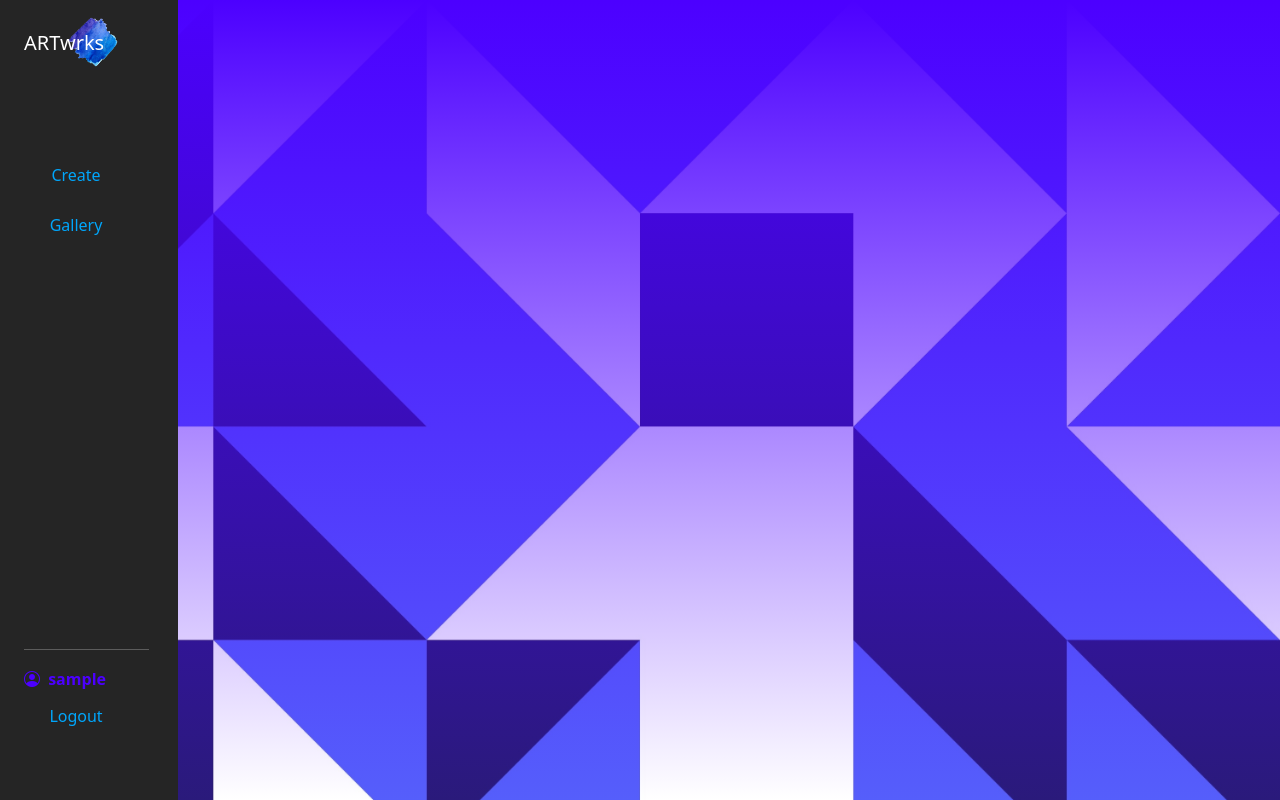
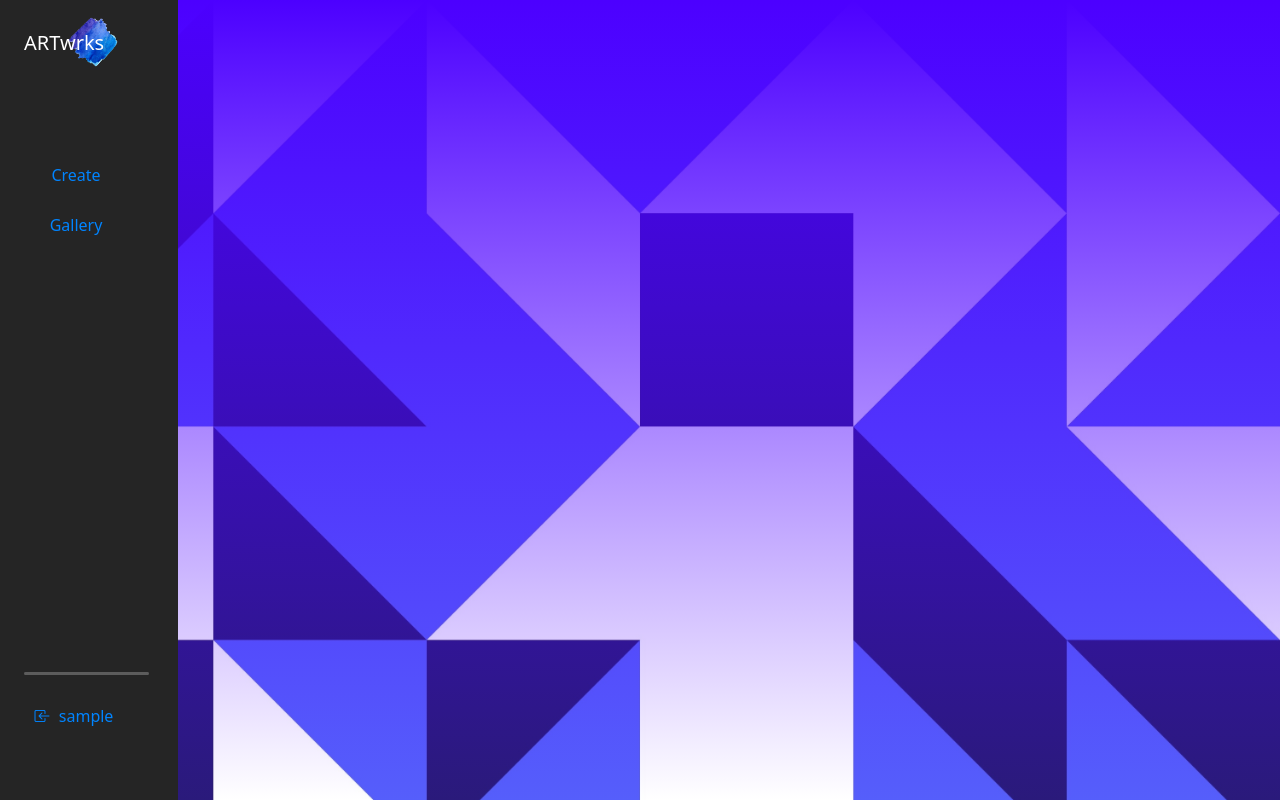
Before and after one commit to j-zarr/hb-capstone, a Flask app: page /user in a window 1280 px wide. Run offline with Flask 2, Linux system fonts and the light colour scheme; the visitor is signed in with stand-in values (Sample User, id 1); data that the repository does not hold is empty; some libraries are stand-ins or nearby versions.

Commit message:
css modifications to side nav menu and save artt form

```diff
--- a/static/css/base.css
+++ b/static/css/base.css
@@ -1,3 +1,12 @@
+html {
+    overflow: hidden;
+    height: 100%;
+}
+
+body {
+    overflow: auto;
+    height: 100%;
+}
 
 #nav {
     padding: 25px;
--- a/static/css/create.css
+++ b/static/css/create.css
@@ -18,7 +18,7 @@
     position: relative;
     top: -16px;
     left: 0px;
-    border-left: 3px solid rgba(255, 255, 255, 0.85);
+    border-left: 2px solid rgba(255, 255, 255, 0.85);
 }
 
 .coloring-field {
--- a/static/css/user.css
+++ b/static/css/user.css
@@ -22,7 +22,7 @@
 
 
  #logout{
-    color: #00A6FB;
+    color: #0084ff;
     margin: 5px;
     width: 90px;
     text-align: center;
@@ -30,7 +30,7 @@
 }
 
 #create-link, #gallery-link{
-    color: #00A6FB;
+    color: #0084ff;
     margin: 5px;
     width: 90px;
     text-align: center;
--- a/static/js/build-canvas.js
+++ b/static/js/build-canvas.js
@@ -13,8 +13,8 @@ const canvasHTML =
 
             <div class="coloring-field" style="margin-top: -10px; margin-right:100px;">
                 <label for="color-hex"><i class="bi bi-palette2"></i></label>
-                <input type="color" id="selected-color" value="#0091ff" oninput="this.nextElementSibling.value = this.value">
-                <output>#0091ff<output>
+                <input type="color" id="selected-color" value="#0084ff" oninput="this.nextElementSibling.value = this.value">
+                <output>#0084ff<output>
             </div>
 
             <div class="coloring-field" style="width: 15%; margin-right: 100px;">
--- a/static/js/build-create-menu.js
+++ b/static/js/build-create-menu.js
@@ -8,7 +8,6 @@
 const navCreateMenu =
 `
 <br>
-<hr>
 <br>
 <li>
     <div class="px-0 align-middle">
@@ -22,7 +21,7 @@ const navCreateMenu =
 
 <li>
     <a href="#" class="nav-link px-0 align-middle" id="clear" style="color:rgba(255,255,255,0.8)";>
-    <span class="ms-1 d-none d-sm-inline" >Clear</span></a>
+    <span class="ms-1 d-none d-sm-inline">Clear</span></a>
 </li>
 <li>
     <a href="#" class="nav-link px-0 align-middle" id="restore" style="color:rgba(255,255,255,0.8)";>
@@ -33,9 +32,9 @@ const navCreateMenu =
     <div class="dropdown nav-link px-0 align-middle">
      <a href="#" class="d-flex align-items-center align-middle text-decoration-none dropdown-toggle"
             id="dropdown-save" data-bs-toggle="dropdown" aria-expanded="false" style="color:rgba(255,255,255,0.8)";>
-     <span class="ms-1 d-none d-sm-inline" style="color:rgba(255,255,255,0.8)";">Save</span></a>
+     <span class="ms-1 d-none d-sm-inline" style="color:rgba(255,255,255,0.8);">Save</span></a>
 
-        <ul class="dropdown-menu" aria-labelledby="dropdown-save"  style="background-color: #00A6FB;">
+        <ul class="dropdown-menu" aria-labelledby="dropdown-save"  style="background-color: rgba(0,0,0,0.8); color:rgba(255,255,255,0.8)">
             <form action="/api/save-artwork" method="post" id="save-form">
 
                 <li style="margin: 20px">
@@ -57,9 +56,8 @@ const navCreateMenu =
                     <hr class="dropdown-divider">
                 </li>
                 <li style=" display: flex; justify-content: center; align-items: center;">
-                    <input type="submit"  value="submit" class="btn" id="submit-save"
-                                                                style="color:#051923;
-                                                                border: 1px solid #051923">
+                    <input type="submit"  value="submit" class="btn btn-outline-light" id="submit-save">
+
                 </li>
             </form>
         </ul>
--- a/static/js/build-gallery-menu.js
+++ b/static/js/build-gallery-menu.js
@@ -7,7 +7,6 @@
 // Create updated menu options (for gallery link click)
 const navGalleryMenu =
 `
-<hr>
 <br><br>
 <div>
     <li>
--- a/static/js/coloring-options.js
+++ b/static/js/coloring-options.js
@@ -22,7 +22,7 @@ function setLineWidth(){
 
 
 // Initialize selectedColor, selectedOpacity, selectedWidth to default value
-let selectedColor =  "#00A6FB";
+let selectedColor =  "#0084ff";
 let selectedOpacity = 1;
 let selectedWidth = 10;
 
--- a/static/js/save-artwork.js
+++ b/static/js/save-artwork.js
@@ -105,7 +105,7 @@ function submitSaveForm(canvas) {
                 $('#create-link').click(); //reload canvas
 
                 // Reset selectedColor, selectedOpacity, selectedWidth to default values
-                selectedColor =  "#00A6FB";
+                selectedColor =  "#0084ff";
                 selectedOpacity = 1;
                 selectedWidth = 10;
             }, 3000);
--- a/static/js/side-nav.js
+++ b/static/js/side-nav.js
@@ -40,7 +40,7 @@ $(document).ready(() => {
 
         $('#gallery-link').prop('disabled', false);
         $(this).prop('disabled', true);
-        $(this).css('border', '1px solid #00A6FB');
+        $(this).css('border', '1px solid #0084ff');
 
         // update body bg-img
         $('body').css('background-image', 'none');
@@ -78,7 +78,7 @@ $(document).ready(() => {
         $('#create-link').css('border-style', 'none');
         $('#create-link').prop('disabled', false);
         $(this).prop('disabled', true);
-        $(this).css('border', '1px solid #00A6FB');
+        $(this).css('border', '1px solid #0084ff');
 
 
          // update body bg-img
--- a/static/js/undo-redo-clear-restore.js
+++ b/static/js/undo-redo-clear-restore.js
@@ -19,7 +19,8 @@ function undo(canvas, removed) {
     }
 
     // get last object added to canvas, add to removed stack and remove from canvas
-   let last = canvas.item(canvas.size() - 1);
+    let last = canvas.item(canvas.size() - 1);
+    //let last = canvas._objects[canvas._objects.length - 1]
 
    // Handle removing of fill only, not entire object
     if (last.fill != '') {
--- a/templates/user.html
+++ b/templates/user.html
@@ -40,22 +40,18 @@
 
                     <div id="nav-menu"></div>
 
+                </ul>
 
-                </ul>
-                <hr style="color: white; width: 96%;  height: 2px;">
+                <hr style="color: white; width: 96%;  height: 3px; background-color: white; border-radius: 5px;">
 
                 <div class="pb-4">
 
                     <ul class="nav nav-pills flex-column mb-sm-auto mb-0 align-items-center align-items-sm-start">
 
-                        <li style="color: #4C00FF; font-weight: bold;">
-                            <span><i class="bi bi-person-circle"></i></span>
-                            <span class="d-none d-sm-inline mx-1">{{ session.get('username') }}</span>
-                        </li>
-
                         <li>
                             <a href="/logout" class="nav-link px-0 align-middle" id="logout">
-                                <span class="ms-1 d-none d-sm-inline">Logout</span></a>
+
+                                <i class="bi bi-box-arrow-in-left"></i> <span class="ms-1 d-none d-sm-inline">{{ session.get('username') }} </span></a>
                         </li>
 
                     </ul>
```
